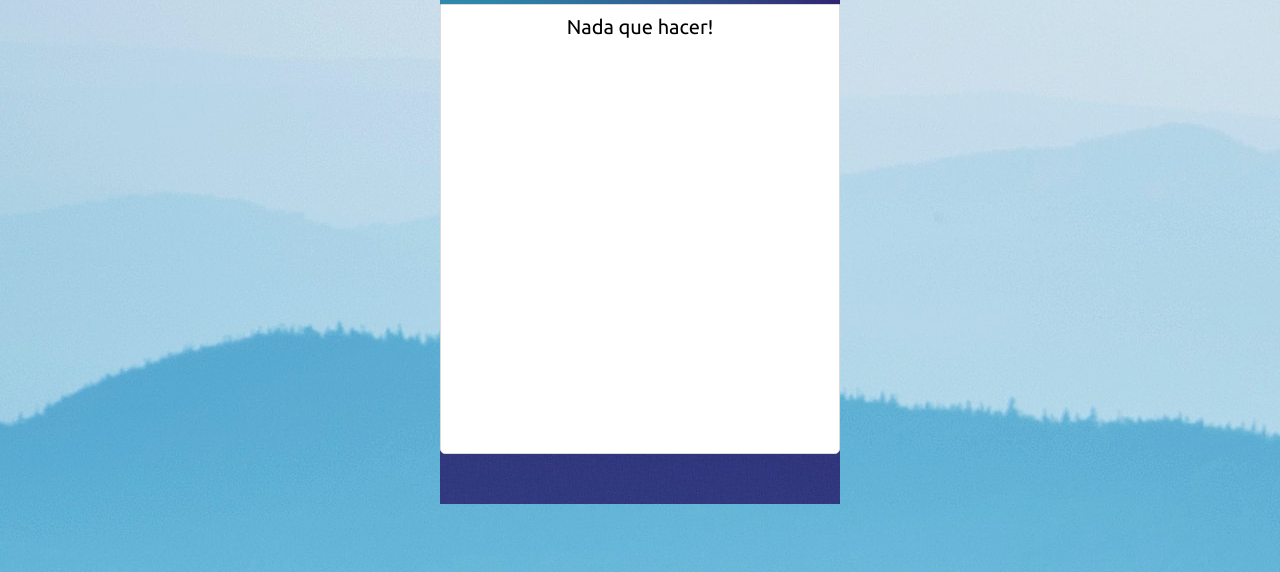
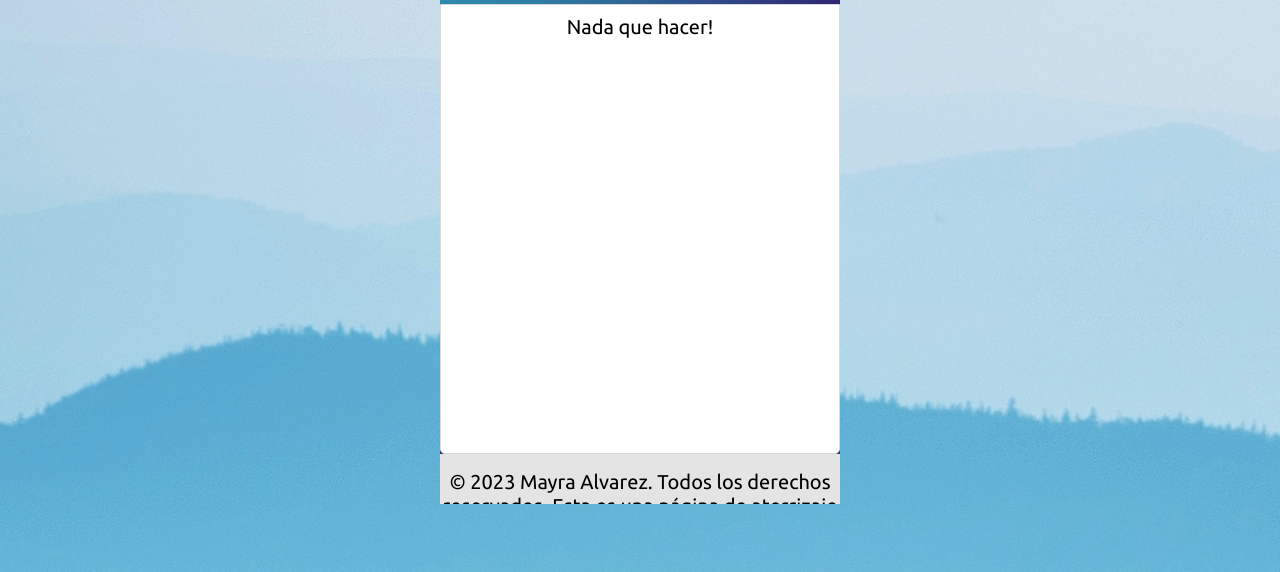
Before and after one commit to May-Alvarez/Proyecto2-Aplicacion-CRUD, a plain HTML site: page index.html in a window 1280 px wide. Shown: the part 196-768 px from the top of the page. Drawn offline with nearby package versions, Linux system fonts and the light colour scheme.

Commit message:
Integracion del Footer

```diff
--- a/assets/css/base.css
+++ b/assets/css/base.css
@@ -4,6 +4,7 @@
     --container-height: 600px;
     --contaier-width: 400px;
     --header-height: 150px;
+    --background-footer: #E4E4E4;
 }
 
 * {
--- /dev/null
+++ b/assets/css/footer.css
@@ -0,0 +1,10 @@
+footer{
+    background: var(--background-footer);
+    padding: 16px 0;
+    clear: both;
+    max-width: 100%;
+}
+
+.footer_derechos{
+    text-align: center;
+}
--- a/index.html
+++ b/index.html
@@ -11,6 +11,7 @@
     <link rel="stylesheet" href="assets/css/nueva-tarea/nueva-tarea.css">
     <link rel="stylesheet" href="assets/css/nueva-tarea/toDo-list.css">
     <link rel="stylesheet" href="assets/css/notification/notification.css">
+    <link rel="stylesheet" href="assets/css/footer.css">
 </head>
 <body>
     <div class="container">
@@ -35,6 +36,14 @@
 
         <div class="notification"></div>
 
+        <footer>
+            <div class="footer_derechos">
+                <p>
+                    © 2023 Mayra Alvarez. Todos los derechos reservados. Esta es una página de aterrizaje ficticia para fines académicos
+                </p>
+            </div>
+        </footer>
+
     </div>
     <script src="assets/js/script.js"></script>
 </body>
```
